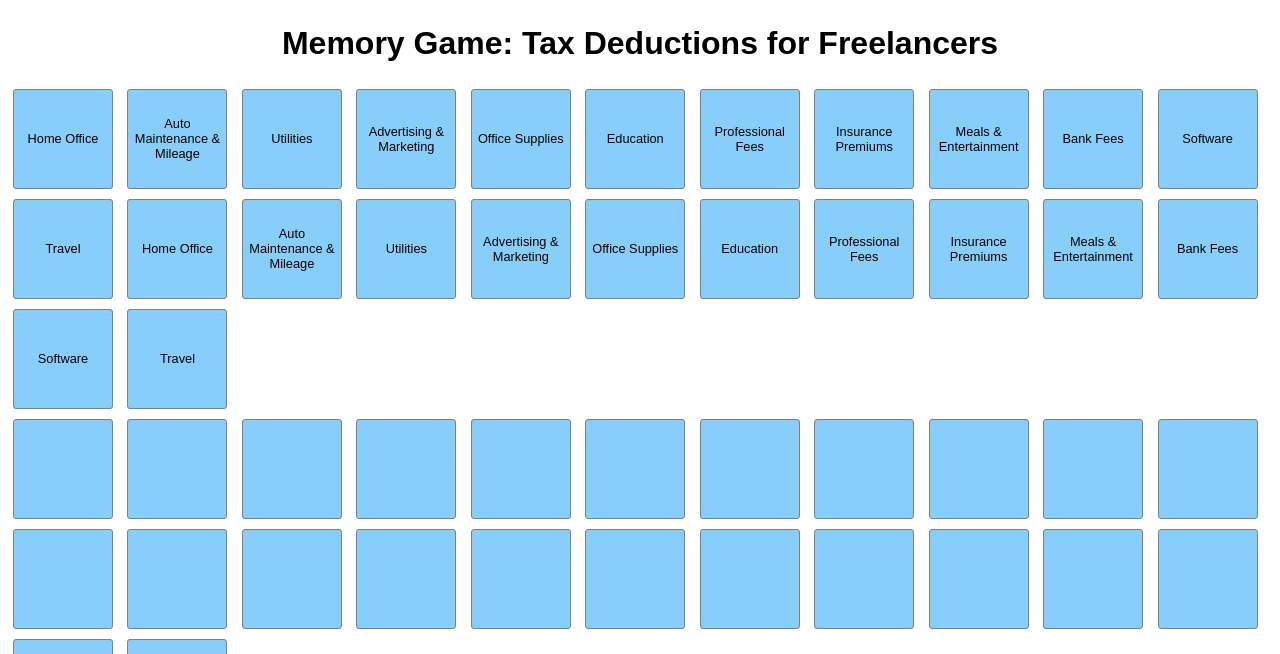
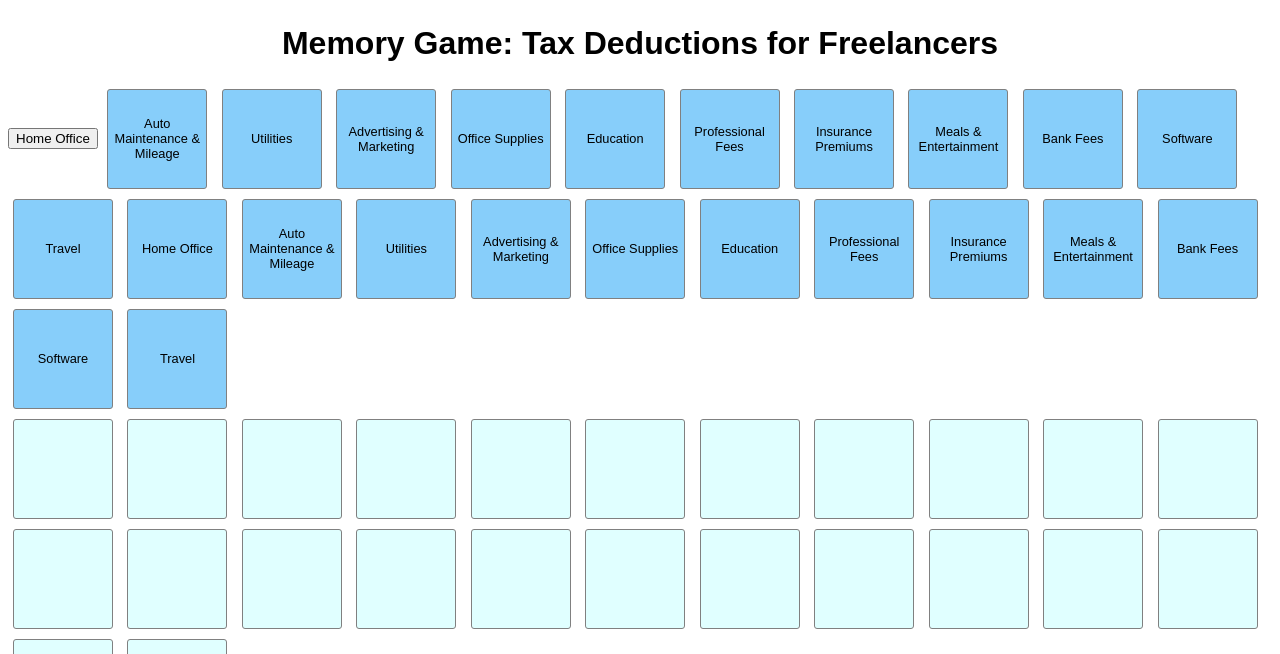
Before and after one commit to kristingreenslit/GA-Project-1-Game-App, a PHP site: page / in a window 1280 px wide. Shown: the top 654 px of the page. Run offline with PHP 8.4, Linux system fonts and the light colour scheme; some libraries are stand-ins or nearby versions.

Commit message:
js toggle class and fade in/fade out working properly

```diff
--- a/index.html
+++ b/index.html
@@ -10,32 +10,33 @@
 <body>
   <h1 id="masthead">Memory Game: Tax Deductions for Freelancers</h1>
     <div id="wrapper">
-      <div id="buttons">
-          <button id="box1" class="tiles">Home Office</button>
-          <button id="box2" class="tiles">Auto Maintenance &amp; Mileage</button>
-          <button id="box3" class="tiles">Utilities</button>
-          <button id="box4" class="tiles">Advertising &amp; Marketing</button>
-          <button id="box5" class="tiles">Office Supplies</button>
-          <button id="box6" class="tiles">Education</button>
-          <button id="box7" class="tiles">Professional Fees</button>
-          <button id="box8" class="tiles">Insurance Premiums</button>
-          <button id="box9" class="tiles">Meals &amp; Entertainment</button>
-          <button id="box10" class="tiles">Bank Fees</button>
-          <button id="box11" class="tiles">Software</button>
-          <button id="box12" class="tiles">Travel</button>
-          <button id="box13" class="tiles">Home Office</button>
-          <button id="box14" class="tiles">Auto Maintenance &amp; Mileage</button>
-          <button id="box15" class="tiles">Utilities</button>
-          <button id="box16" class="tiles">Advertising &amp; Marketing</button>
-          <button id="box17" class="tiles">Office Supplies</button>
-          <button id="box18" class="tiles">Education</button>
-          <button id="box19" class="tiles">Professional Fees</button>
-          <button id="box20" class="tiles">Insurance Premiums</button>
-          <button id="box21" class="tiles">Meals &amp; Entertainment</button>
-          <button id="box22" class="tiles">Bank Fees</button>
-          <button id="box23" class="tiles">Software</button>
-          <button id="box24" class="tiles">Travel</button>
-      </div id="buttons2">
+      <div id="buttons1">
+          <button id="box1" class="tiles1">Home Office</button>
+          <button id="box2" class="tiles1">Auto Maintenance &amp; Mileage</button>
+          <button id="box3" class="tiles1">Utilities</button>
+          <button id="box4" class="tiles1">Advertising &amp; Marketing</button>
+          <button id="box5" class="tiles1">Office Supplies</button>
+          <button id="box6" class="tiles1">Education</button>
+          <button id="box7" class="tiles1">Professional Fees</button>
+          <button id="box8" class="tiles1">Insurance Premiums</button>
+          <button id="box9" class="tiles1">Meals &amp; Entertainment</button>
+          <button id="box10" class="tiles1">Bank Fees</button>
+          <button id="box11" class="tiles1">Software</button>
+          <button id="box12" class="tiles1">Travel</button>
+          <button id="box13" class="tiles1">Home Office</button>
+          <button id="box14" class="tiles1">Auto Maintenance &amp; Mileage</button>
+          <button id="box15" class="tiles1">Utilities</button>
+          <button id="box16" class="tiles1">Advertising &amp; Marketing</button>
+          <button id="box17" class="tiles1">Office Supplies</button>
+          <button id="box18" class="tiles1">Education</button>
+          <button id="box19" class="tiles1">Professional Fees</button>
+          <button id="box20" class="tiles1">Insurance Premiums</button>
+          <button id="box21" class="tiles1">Meals &amp; Entertainment</button>
+          <button id="box22" class="tiles1">Bank Fees</button>
+          <button id="box23" class="tiles1">Software</button>
+          <button id="box24" class="tiles1">Travel</button>
+      </div>
+      <div id="buttons2">
           <button id="box25" class="tiles2"></button>
           <button id="box26" class="tiles2"></button>
           <button id="box27" class="tiles2"></button>
@@ -60,7 +61,7 @@
           <button id="box46" class="tiles2"></button>
           <button id="box47" class="tiles2"></button>
           <button id="box48" class="tiles2"></button>
-        </div>
+      </div>
     </div>
 </body>
 </html>
--- a/script.js
+++ b/script.js
@@ -1,12 +1,45 @@
 $(document).ready(function(){
+
+  // $( "button" ).hover(
+  //   function() {
+  //     $( this ).addClass( ".tiles1" );
+  //   }, function() {
+  //     $( this ).removeClass( ".tiles2" );
+  //   }
+  // );
+
+  $( "button" ).hover(function() {
+    $( this ).fadeOut( 1000 );
+    $( this ).fadeIn( 1000 );
+  });
+// var x = $("button").click();
+//
+  $( "#box1" ).toggleClass(function() {
+    if ( $( this ).parent().is( "#buttons1" ) ) {
+      console.log("happy");
+    } else {
+      console.log("sad");
+    }
+  });
 
 // user clicks on first square
 // > event listener for button click
 
-$(".tiles2").click(function(){
-  $(this).removeclass();
-  console.log("this");
-});
+// function randomColorChange(){
+//
+// }
+
+// var a = $
+// $("button").click(function(){
+//   $(".tiles1").addClass(".tiles2");
+//   $(".tiles1").removeClass(".tiles1");
+//   console.log(this);
+// });
+
+// $(".tiles2").click(function(){
+//   $(this).removeclass();
+//   console.log("this");
+// });
 
 // first square content is revealed
 // > on click reveal button content
--- a/style.css
+++ b/style.css
@@ -14,7 +14,7 @@
   /*margin-top: 3%;*/
   /*margin: 0 auto;*/
 }
-.tiles {
+.tiles1 {
   border: 1px solid gray;
   /*float: left;*/
   /*display: block;*/
@@ -27,7 +27,6 @@
   margin: 5px;
   border-radius: 3%;
   background-color: lightskyblue;
-  transition: all .4s ease-in-out;
 }
 .tiles2 {
   border: 1px solid gray;
@@ -41,8 +40,7 @@
   font-size: .8em;
   margin: 5px;
   border-radius: 3%;
-  background-color: lightskyblue;
-  transition: all .4s ease-in-out;
+  background-color: lightcyan;
 }
 /*.fliptiles {
   -webkit-transform: rotateX(0deg) rotateY(0deg);
```
